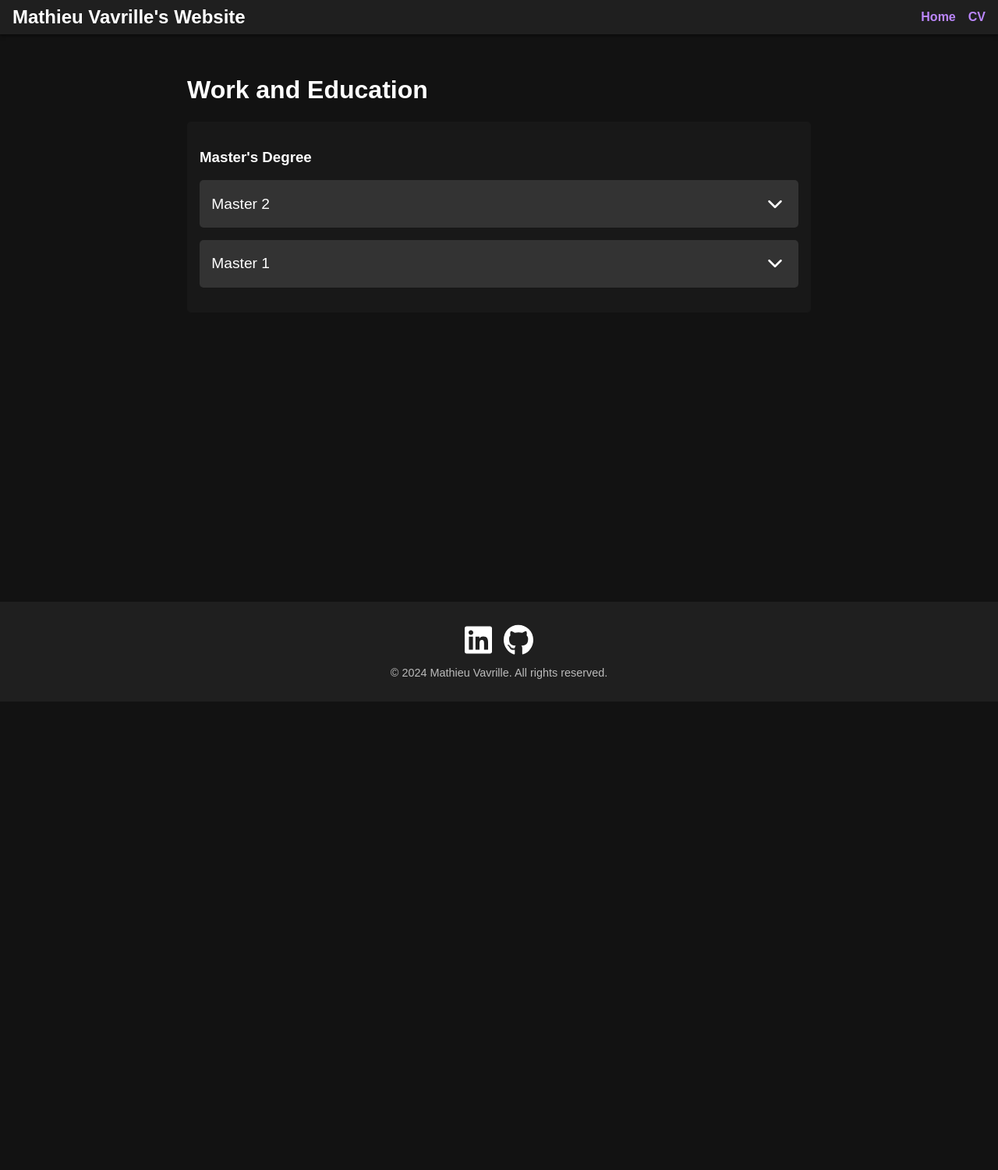
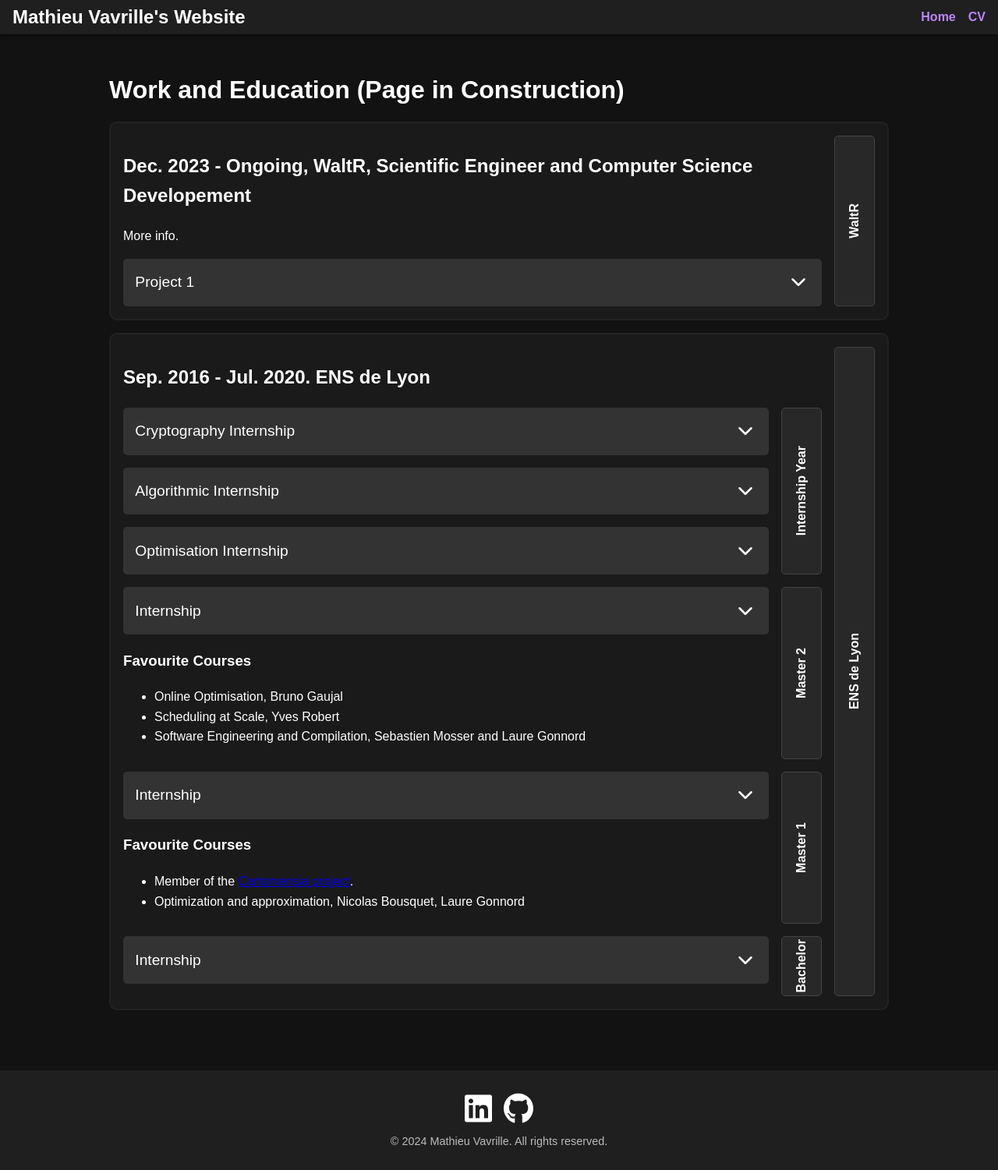
Before and after one commit to MathieuVavrille/MathieuVavrille.github.io, a Jekyll site: the page built from cv.html, in a window 1280 px wide. Shown: the whole page at 78% size. Built offline with Jekyll 4.4.1, drawn with Linux system fonts in a browser that asks for light colours; before the commit the page ends 900 px from its top, so only the background shows below that.

Commit message:
getting nice

```diff
--- a/_includes/cv_section.html
+++ b/_includes/cv_section.html
@@ -1,4 +1,4 @@
-<section class="cv-section">
+<section class="cv-section" style="margin-bottom: {{ include.margin_bottom | default: '1em' }};">
     <button class="cv-toggle">
         {{ include.title }}
         <svg class="cv-toggle-icon" xmlns="http://www.w3.org/2000/svg" width="16" height="16" viewBox="0 0 24 24" fill="none" stroke="currentColor" stroke-width="2" stroke-linecap="round" stroke-linejoin="round">
--- a/assets/css/cv.css
+++ b/assets/css/cv.css
@@ -2,9 +2,63 @@
 /* General CV Container */
 .cv-container {
     font-family: Arial, sans-serif;
-    max-width: 800px;
+    max-width: 1000px;
     margin: 0 auto;
     padding: 1em;
+}
+
+
+/* Outer frame */
+.outer-frame {
+    padding: 0em 1em; /* Add space between content and the outer frame */
+    border: 2px solid #222; /* Dark outer border */
+    background-color: #1a1a1a; /* Outer frame background color */
+    border-radius: 10px; /* Rounded corners for a modern look */
+    margin: 1em 0em; /* Add margin around the frame */
+}
+
+/* Horizontal layout container */
+.horizontal-layout {
+    display: flex;
+    align-items: stretch; /* Stretch children to equal height */
+    justify-content: space-between; /* Space between left and right sections */
+    margin: 1em 0;
+    gap: 1em; /* Add spacing between the two sections */
+}
+
+/* Horizontal layout container */
+.horizontal-layout.no-margin {
+    margin-bottom: 0em;
+}
+
+/* Left side text */
+.text-left {
+    flex: 1; /* Take up remaining horizontal space */
+    color: #fff;
+    font-size: 1em;
+    line-height: 1.6; /* Adjust for better readability */
+    overflow-wrap: break-word; /* Handle long words gracefully */
+}
+
+/* Right side frame */
+.vertical-frame {
+    display: flex;
+    align-items: center; /* Center the text vertically */
+    justify-content: center; /* Center the text horizontally */
+    width: 50px; /* Fixed width */
+    border: 1px solid #444; /* Frame border */
+    border-radius: 5px;
+    background-color: #282828; /* Frame background color */
+}
+
+/* Vertical text */
+.vertical-text {
+    writing-mode: vertical-rl; /* Rotate text vertically */
+    transform: rotate(180deg); /* Flip the text to read bottom-to-top */
+    text-align: center; /* Center text alignment */
+    color: #fff; /* Text color */
+    font-size: 1em;
+    font-weight: bold;
 }
 
 /* Section Headers */
@@ -60,25 +114,6 @@
     display: block;
 }
 
-/* Container for the grouped CV frame */
-.cv-frame {
-    display: flex;
-    /*flex-direction: row;*/
-    flex: 2;
-    gap: 1em;
-    background-color: #181818;
-    color: #fff;
-    border-radius: 5px;
-    padding: 1em;
-    margin-top: 1em;
-}
-
-
-/* Left side of the frame */
-.cv-frame-left {
-    flex: 2;
-}
-
 /* Style the SVG icon */
 .cv-toggle-icon {
     transition: transform 0.3s ease; /* Smooth rotation */
--- a/cv.html
+++ b/cv.html
@@ -5,20 +5,96 @@ permalink: /cv/
 ---
 
 <div class="cv-container">
-  <h1>Work and Education</h1>
+  <h1>Work and Education (Page in Construction)</h1>
+  <div class="outer-frame">
+    <div class="horizontal-layout">
+      <div class="text-left">
+	<h2> Dec. 2023 - Ongoing, WaltR, Scientific Engineer and Computer Science Developement </h2>
+	<p>
+          More info.
+	</p>
 
-  <div class="cv-frame">
-    <div class="cv-frame-left">
-      <h3>Master's Degree</h3>
-      {% capture master2_content %}
-      <ul>
-	<li> TODO </li>
-	<li> TODO </li>
-	<li> TODO </li>
-      </ul>
-      {% endcapture %}
-      {% include cv_section.html title="Master 2" content=master2_content %}
-      {% include cv_section.html title="Master 1" content="TODO" %}
+	{% include cv_section.html title="Project 1" content="TODO" margin_bottom="0em" %}
+
+      </div>
+      <div class="vertical-frame">
+	<div class="vertical-text">
+          WaltR
+	</div>
+      </div>
     </div>
   </div>
+
+  <div class="outer-frame">
+    <div class="horizontal-layout">
+      <div class="text-left">
+	<h2> Sep. 2016 - Jul. 2020. ENS de Lyon </h2>
+
+	<div class="horizontal-layout" style="margin-bottom: 0em;">
+	  <div class="text-left">
+
+	    {% include cv_section.html title="Cryptography Internship" content="TODO" %}
+	    {% include cv_section.html title="Algorithmic Internship" content="TODO" %}
+	    {% include cv_section.html title="Optimisation Internship" content="TODO" margin_bottom="0em" %}
+	  </div>
+	  <div class="vertical-frame">
+	    <div class="vertical-text">
+	      Internship Year
+	    </div>
+	  </div>
+	</div>
+	<div class="horizontal-layout" style="margin-bottom: 0em;">
+	  <div class="text-left">
+
+	    {% include cv_section.html title="Internship" content="TODO" %}
+	    <h3> Favourite Courses </h3>
+	    <ul>
+	      <li> Online Optimisation, Bruno Gaujal</li>
+	      <li> Scheduling at Scale, Yves Robert </li>
+	      <li> Software Engineering and Compilation, Sebastien Mosser and
+		Laure Gonnord </li>
+	    </ul>
+	  </div>
+	  <div class="vertical-frame">
+	    <div class="vertical-text">
+	      Master 2
+	    </div>
+	  </div>
+	</div>
+	<div class="horizontal-layout" style="margin-bottom: 0em;">
+	  <div class="text-left">
+
+	    {% include cv_section.html title="Internship" content="TODO" %}
+	    <h3> Favourite Courses </h3>
+	    <ul>
+	      <li> Member of the <a href="https://graal.ens-lyon.fr/cartomensia/">Cartomensia project</a>. </li>
+	      <li> Optimization and approximation, Nicolas Bousquet, Laure Gonnord </li>
+	    </ul>
+	  </div>
+	  <div class="vertical-frame">
+	    <div class="vertical-text">
+	      Master 1
+	    </div>
+	  </div>
+	</div>
+	<div class="horizontal-layout" style="margin-bottom: 0em;">
+	  <div class="text-left">
+
+	    {% include cv_section.html title="Internship" content="TODO" %}
+	  </div>
+	  <div class="vertical-frame">
+	    <div class="vertical-text">
+	      Bachelor
+	    </div>
+	  </div>
+	</div>
+      </div>
+      <div class="vertical-frame">
+	<div class="vertical-text">
+	  ENS de Lyon
+	</div>
+      </div>
+    </div>
+  </div>
+
 </div>
```
